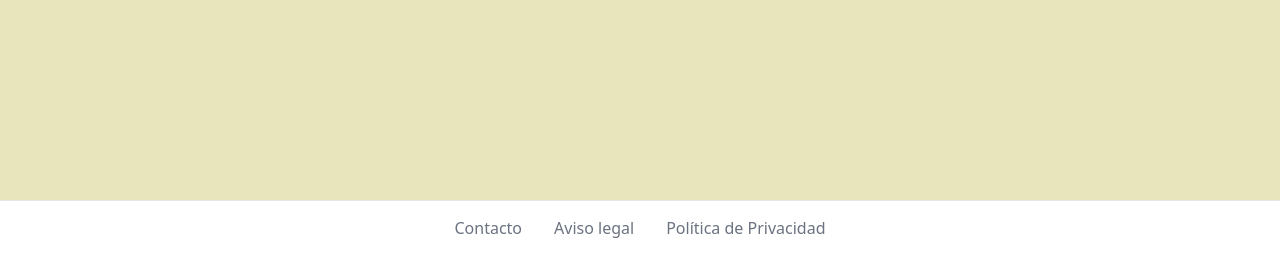
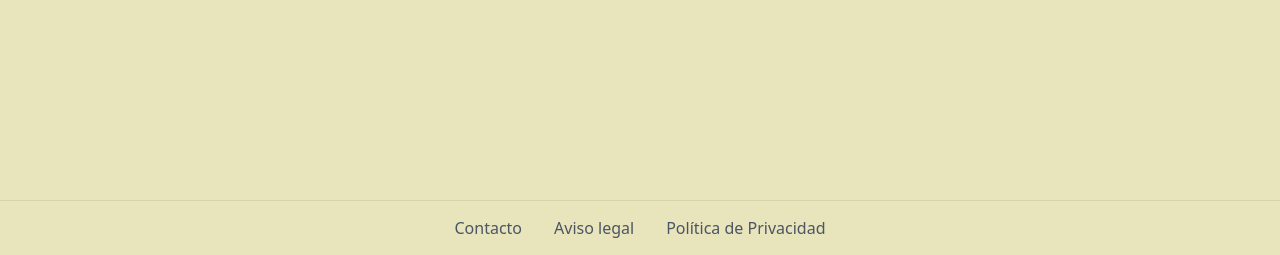
Before and after one commit to Erdiabo-AI/web-gestor-bandas-generico, a Flask app: page / in a window 1280 px wide. Shown: the part 545-800 px from the top of the page. Run offline with Flask 3, Linux system fonts and the light colour scheme; data that the repository does not hold is empty; some libraries are stand-ins or nearby versions.

Commit message:
Footer con el mismo fondo beige que el cuerpo de la página
Co-Authored-By: Claude Opus 5.5 <noreply@anthropic.com>

```diff
--- a/app/static/css/style.css
+++ b/app/static/css/style.css
@@ -148,10 +148,10 @@ body {
 /* Footer */
 .footer {
   display: flex; gap: 2rem; justify-content: center;
-  padding: 1rem; border-top: 1px solid var(--line);
-  background: var(--surface); color: var(--muted);
+  padding: 1rem; border-top: 1px solid rgba(0,0,0,.08);
+  background: var(--bg); color: #4b5563;   /* mismo fondo que el cuerpo; gris más oscuro para leerse bien sobre beige */
 }
-.footer a { color: var(--muted); text-decoration: none; }
+.footer a { color: #4b5563; text-decoration: none; }
 .footer a:hover { color: var(--ink); }
 
 /* Tablas */
```
